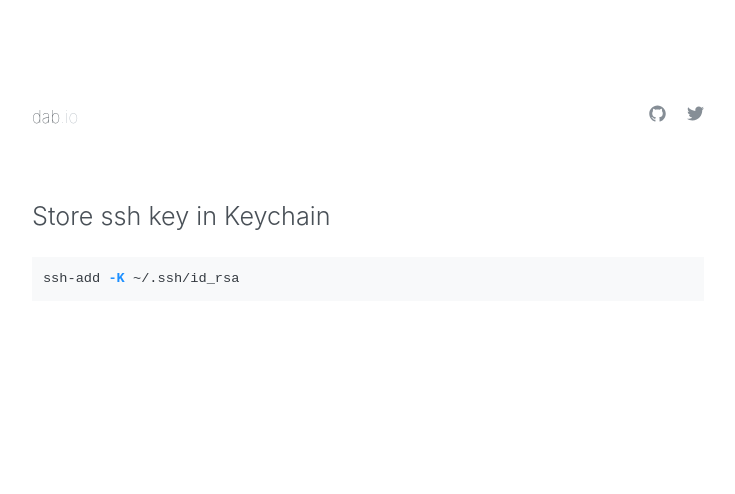
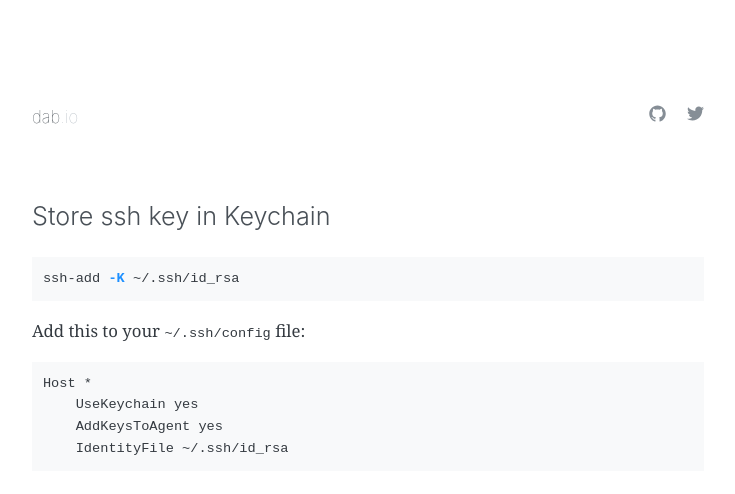
Before and after one commit to dabio/dabio, a Jekyll site: the page built from _snippets/2017-10-21-add-ssh-key-to-keychain.md, in a window 1280 px wide. Shown: the top 494 px of the page, without its empty margins (272-1007 px from the left). Built offline with Jekyll 4.4.1, drawn with Linux system fonts in a browser that asks for light colours.

Commit message:
Update ssh snippet

````diff
--- a/_snippets/2017-10-21-add-ssh-key-to-keychain.md
+++ b/_snippets/2017-10-21-add-ssh-key-to-keychain.md
@@ -10,3 +10,12 @@ tags:
 ```bash
 ssh-add -K ~/.ssh/id_rsa
 ```
+
+Add this to your `~/.ssh/config` file:
+
+```
+Host *
+    UseKeychain yes
+    AddKeysToAgent yes
+    IdentityFile ~/.ssh/id_rsa
+```
````
